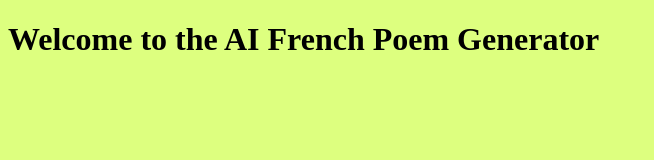
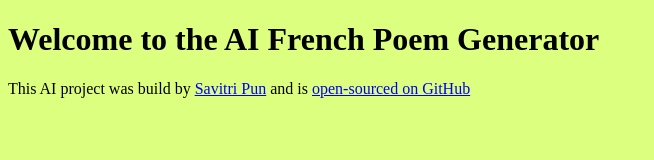
Before and after one commit to punSavitri/french-poem-generator, a plain HTML site: page index.html in a window 1280 px wide. Shown: the whole page, without its empty margins (0-654 px from the left). Drawn offline with Linux system fonts and the light colour scheme.

Commit message:
added link to github and netlify

```diff
--- a/index.html
+++ b/index.html
@@ -8,6 +8,16 @@
   </head>
   <body>
     <h1>Welcome to the AI French Poem Generator</h1>
+    <footer>
+      This AI project was build by
+      <a href="https://github.com/punSavitri" target="_blank">Savitri Pun</a>
+      and is
+      <a
+        href="https://github.com/punSavitri/french-poem-generator.git"
+        target="_blank"
+        >open-sourced on GitHub</a
+      >
+    </footer>
     <script src="src/index.js"></script>
   </body>
 </html>
```
